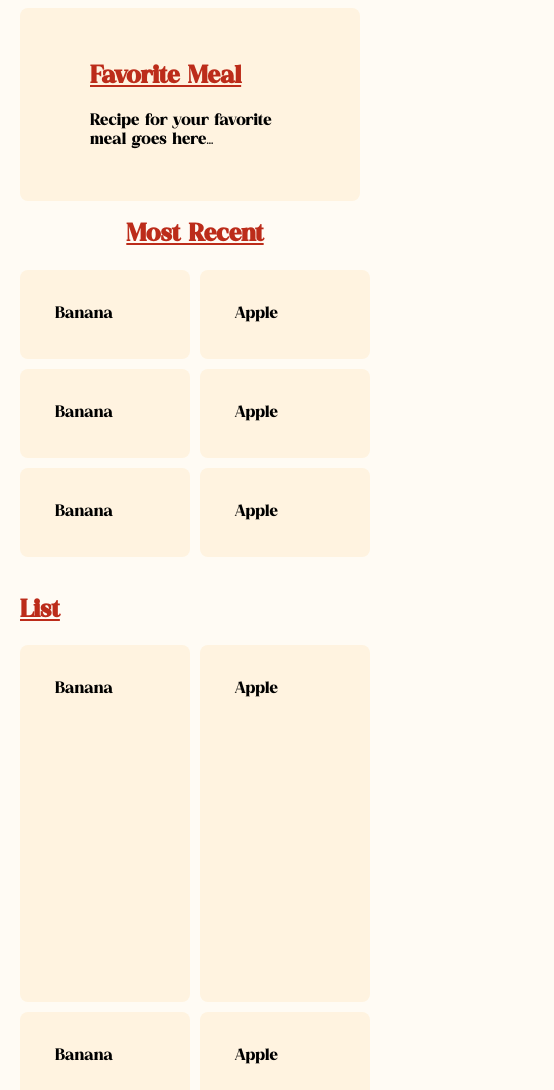
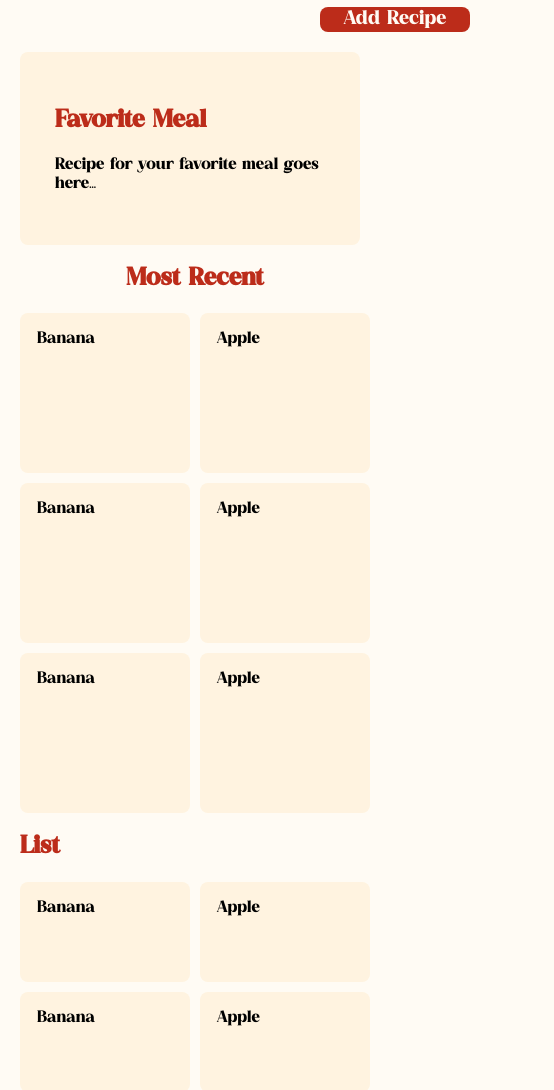
Before and after one commit to Crushest/JS-Website, a plain HTML site: page index.html in a window 390 px wide. Shown: the part 140-1230 px from the top of the page, 554 px wide, since content can reach past the window. Drawn offline with Linux system fonts and the light colour scheme.

Commit message:
CSS Overhaul
Changed all Flexbox css to Grid and making it more mobile friendly.

```diff
--- a/index.html
+++ b/index.html
@@ -1,8 +1,9 @@
 <html>
-<head>
-  <title>Family Recipes</title>
-  <link rel="stylesheet" href="recipe.css"
-</head>
+  <head>
+    <>Family Recipes</>
+    <meta name="viewport" content="width=device-width, initial-scale=1.0">title>
+    <link rel="stylesheet" href="recipe.css">
+  </head>
 <body>
 
 <header>
@@ -21,28 +22,38 @@
     <h2>Favorite Meal</h2>
     <p>Recipe for your favorite meal goes here...</p>
   </div>
-  <div>
-  <h2 id="recent">Most Recent</h2>
-  <ul class="recipeBox">
-    <li>Banana</li>
-    <li>Apple</li>
-    <li>Banana</li>
-    <li>Apple</li>
-    <li>Banana</li>
-    <li>Apple</li>
-  </ul>
+  <div id="recent">
+  <h2 id="recenText">Most Recent</h2>
+  <div class="recipeBox">
+    <div>Banana</div>
+    <div>Apple</div>
+    <div>Banana</div>
+    <div>Apple</div>
+    <div>Banana</div>
+    <div>Apple</div>
+  </div>
 </div>
 </div >
-<div class="container">
+<div class="containerList">
   <h2 id="list">List</h2>
-  <ul class="recipeBox">
-    <li>Banana</li>
-    <li>Apple</li>
-    <li>Banana</li>
-    <li>Apple</li>
-    <li>Banana</li>
-    <li>Apple</li>
-  </ul>
+  <div class="recipeBox">
+    <div>Banana</div>
+    <div>Apple</div>
+    <div>Banana</div>
+    <div>Apple</div>
+    <div>Banana</div>
+    <div>Apple</div>
+    <div>Banana</div>
+    <div>Apple</div>
+    <div>Banana</div>
+    <div>Apple</div>
+    <div>Banana</div>
+    <div>Apple</div>
+    <div>Banana</div>
+    <div>Apple</div>
+    <div>Banana</div>
+    <div>Apple</div>
+  </div>
 </div>
 
 </body>
--- a/recipe.css
+++ b/recipe.css
@@ -26,80 +26,90 @@ header {
 }
 
 nav {
-  display: flex;
+  display: grid;
+  grid-template-columns: repeat(auto-fit, minmax(100px, 1fr));
+  margin-top: 10px;
   align-items: center;
-  margin-top: 20px;
-  margin-left: 50px;
-  margin-right: 50px;
 }
 
 nav h1 {
-  margin: 5;
-  justify-content: flex-start;
 }
 
 nav a {
   text-decoration: none;
   color: #333;
-  margin-left: 50px;
+  margin-left:1px ;
+  cursor: pointer;
 }
 
 nav button {
   background-color: #BC2C1A;
   color: #fffbf4;
   border: none;
-  padding: 5px 15px 5px;
+  max-height: 35px;
+  width: 150px;
   cursor: pointer;
-  margin-left: auto;
-  margin-top: auto;
-  margin-bottom: 5px;
-  border-radius: 15px;
+  border-radius: 8px;
   font-family: Gatile, sans-serif;
   font-size: larger;
+  grid-column: -1 /-1;
 }
 
 .container {
+  margin: 0px 20px 0px 20px;
+  display: grid;
+  grid-template-columns: repeat(auto-fit, minmax(100px, 1fr));
+}
+
+.containerList {
   margin: 20px;
-  display: flex;
-  flex-wrap: wrap;
 }
 
 #favorite-meal {
   background-color: #FFF3E0;
-  padding: 10% 20%;
+  padding: 10% 10%;
   border-radius: 8px;
   margin-right: 10px;
+  grid-column: span 5;
 }
 
 #recent{
  position: relative;
  text-align: center;
+ padding: none;
+ margin: none;
+ grid-column: span 5;
 }
 
 .recipeBox{
-  list-style-type: none;
   padding: 0;
-  display: flex;
-  flex-wrap: wrap;
-  gap: 10px;
+  display: grid;
+  grid-template-columns: 1fr 1fr;
+  height: 500px;
+  grid-gap: 10px;
+  margin-top: 0;
+  margin-bottom: 0;
+}
+.containerList > div.recipeBox{
+  padding: 0;
+  display: grid;
+  grid-template-columns: repeat(auto-fit, minmax(150px, 1fr));
+  grid-auto-rows: 100px;
+  grid-gap: 10px;
   margin-top: 0;
   margin-bottom: 0;
 }
 
-.recipeBox li{
+.recipeBox > div{
+  display: flex;
+  padding: 10% 10%;
   background-color: #FFF3E0;
-  padding: 10%;
   border-radius: 8px;
-  height: 100%;
-  width: 100px;
-  flex-wrap: wrap;
-  flex-grow: 1;
-  gap: 10px;
 }
 
 
 
 h2 {
   color: #BC2C1A;
-  text-decoration: underline;
+
 }
```
